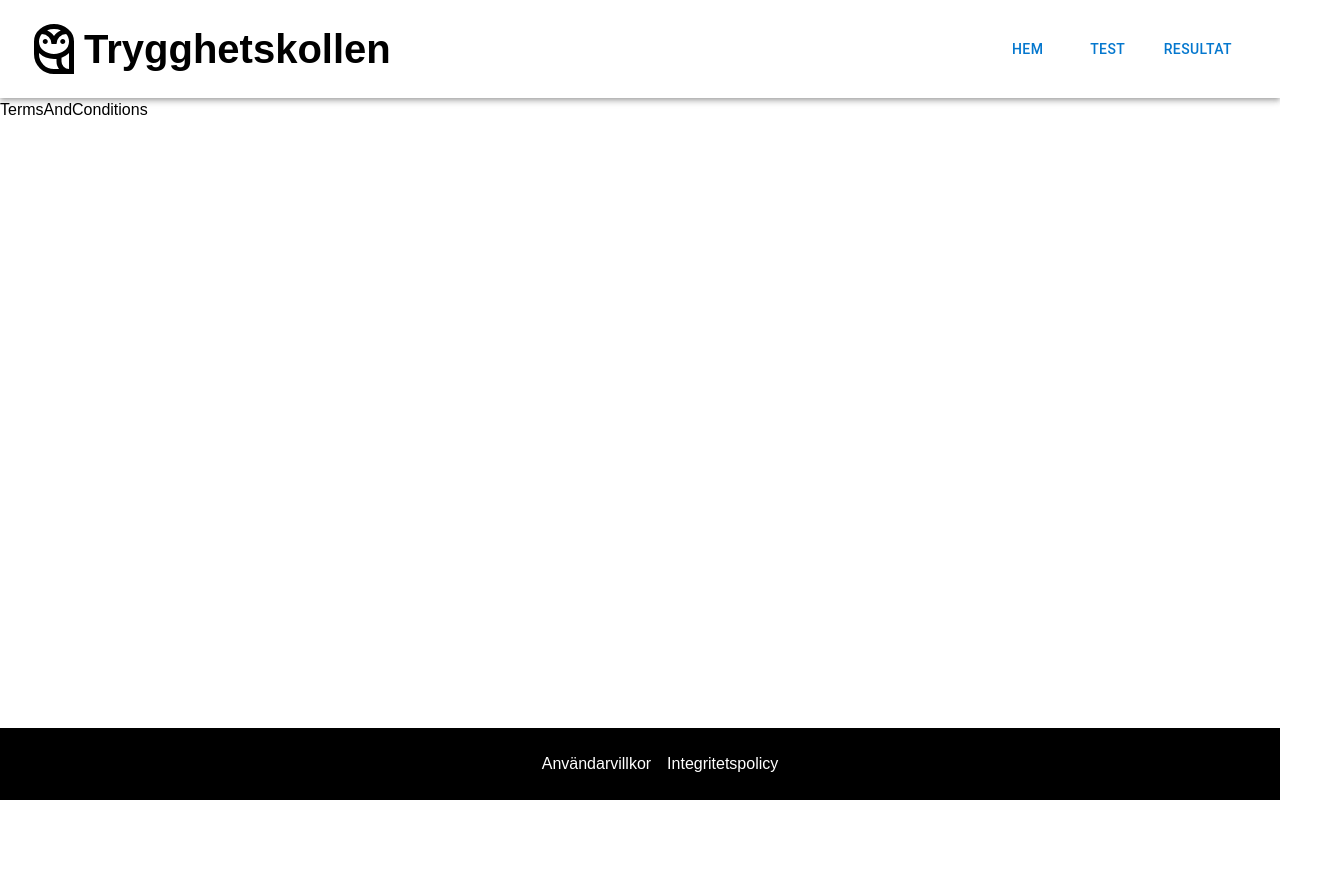
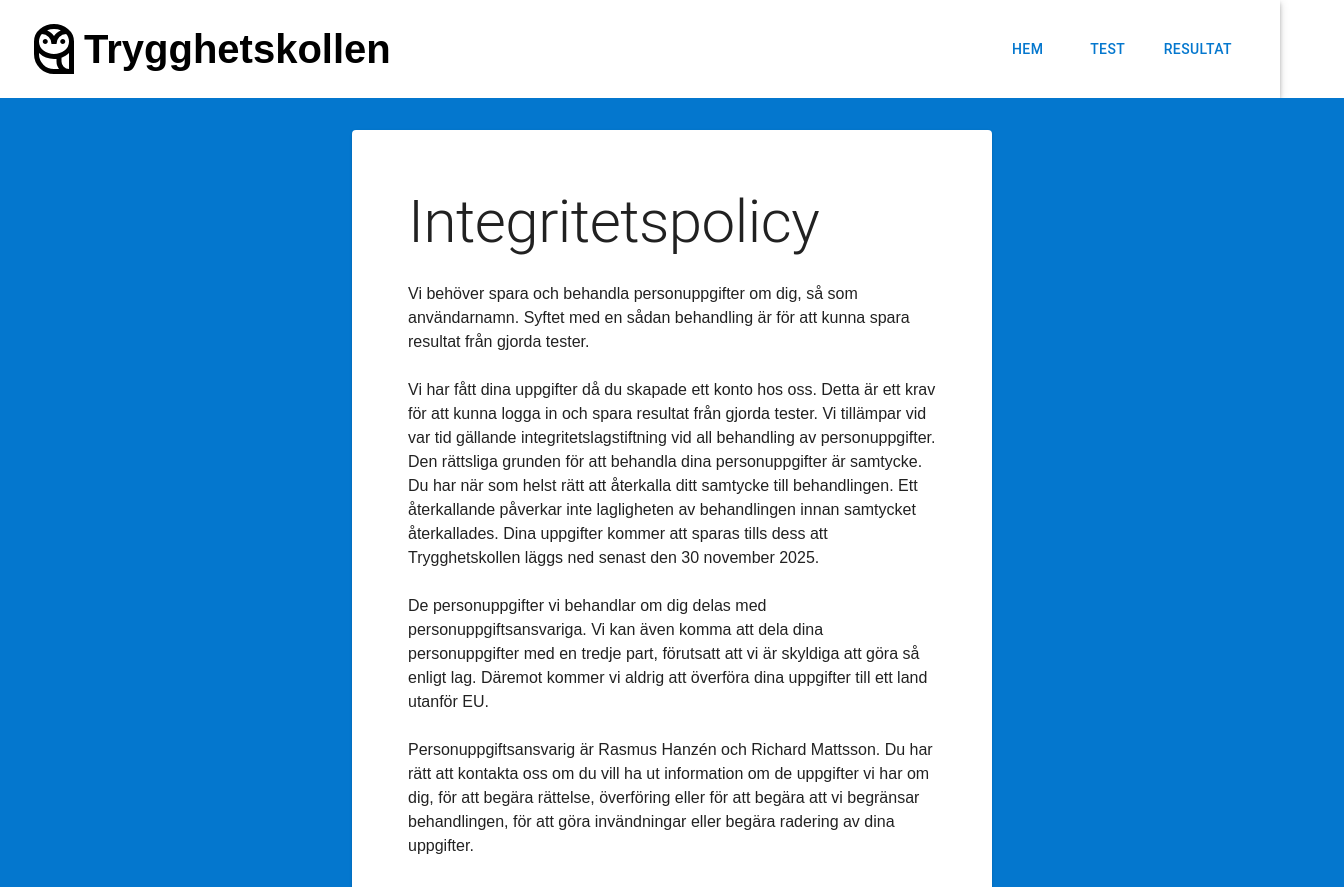
Before and after one commit to rhz1994/ScoutVision, a React (Vite) app in the folder frontend/: page /#/terms-and-conditions in a window 1280 px wide. Shown: the top 887 px of the page, 1344 px wide, since content can reach past the window. Before the commit the page ends 800 px from the top, so only its background shows below. Built offline with nearby package versions, Linux system fonts and the light colour scheme; some icons are missing.

Commit message:
add personally identifiable information

```diff
--- a/frontend/src/components/Footer.jsx
+++ b/frontend/src/components/Footer.jsx
@@ -1,10 +1,12 @@
+import { Link } from "react-router-dom";
 import "./Footer.css";
 function Footer() {
   return (
     <footer id="footer" className="footer">
       <ul>
-        <li>Användarvillkor</li>
-        <li>Integritetspolicy</li>
+        <li>
+          <Link to={"terms-and-conditions"}>Användarvillkor</Link>
+        </li>
       </ul>
     </footer>
   );
--- a/frontend/src/pages/Profile.jsx
+++ b/frontend/src/pages/Profile.jsx
@@ -128,7 +128,7 @@ function Profile() {
   const handleCancelDelete = () => {
     setOpenDeleteDialog(false);
   };
-
+  // TODO använda tanStack query
   useEffect(() => {
     fetch(`/api/testResults/${user.id}`, { method: "GET" })
       .then((result) => result.json())
--- a/frontend/src/pages/TermsAndConditions.jsx
+++ b/frontend/src/pages/TermsAndConditions.jsx
@@ -1,4 +1,82 @@
+import Box from "@mui/material/Box";
+import Card from "@mui/material/Card";
+import CardContent from "@mui/material/CardContent";
+import Typography from "@mui/material/Typography";
+
 function TermsAndConditions() {
-  return <>TermsAndConditions</>;
+  return (
+    <>
+      <article
+        className="primary-color"
+        style={{
+          display: "flex",
+          width: "100%",
+
+          justifyContent: "center",
+          padding: "2rem",
+        }}
+      >
+        <Box
+          sx={{
+            width: "50%",
+          }}
+        >
+          <Card sx={{ padding: 5, mb: 4 }}>
+            <CardContent
+              sx={{
+                gap: 3,
+                display: "flex",
+                flexDirection: "column",
+              }}
+            >
+              <Typography variant="h2" component="div">
+                Integritetspolicy
+              </Typography>
+              <Typography variant="p" component="div">
+                Vi behöver spara och behandla personuppgifter om dig, så som
+                användarnamn. Syftet med en sådan behandling är för att kunna
+                spara resultat från gjorda tester.
+              </Typography>
+              <Typography variant="p" component="div">
+                Vi har fått dina uppgifter då du skapade ett konto hos oss.
+                Detta är ett krav för att kunna logga in och spara resultat från
+                gjorda tester. Vi tillämpar vid var tid gällande
+                integritetslagstiftning vid all behandling av personuppgifter.
+                Den rättsliga grunden för att behandla dina personuppgifter är
+                samtycke. Du har när som helst rätt att återkalla ditt samtycke
+                till behandlingen. Ett återkallande påverkar inte lagligheten av
+                behandlingen innan samtycket återkallades. Dina uppgifter kommer
+                att sparas tills dess att Trygghetskollen läggs ned senast den
+                30 november 2025.
+              </Typography>
+              <Typography variant="p" component="div">
+                De personuppgifter vi behandlar om dig delas med
+                personuppgiftsansvariga. Vi kan även komma att dela dina
+                personuppgifter med en tredje part, förutsatt att vi är skyldiga
+                att göra så enligt lag. Däremot kommer vi aldrig att överföra
+                dina uppgifter till ett land utanför EU.
+              </Typography>
+              <Typography variant="p" component="div">
+                Personuppgiftsansvarig är Rasmus Hanzén och Richard Mattsson. Du
+                har rätt att kontakta oss om du vill ha ut information om de
+                uppgifter vi har om dig, för att begära rättelse, överföring
+                eller för att begära att vi begränsar behandlingen, för att göra
+                invändningar eller begära radering av dina uppgifter.
+              </Typography>
+              <Typography variant="h3" component="div">
+                Kontakt
+              </Typography>
+              <Typography variant="p" component="div">
+                rasmus.hanzen@iths.se
+              </Typography>
+              <Typography variant="p" component="div">
+                richard.mattsson@iths.se.
+              </Typography>
+            </CardContent>
+          </Card>
+        </Box>
+      </article>
+    </>
+  );
 }
 export default TermsAndConditions;
```
Also changed, not shown: frontend/src/components/Button.jsx (deleted, +0 -10 lines), 1 other file (tests, documents, lock files or other folders).
